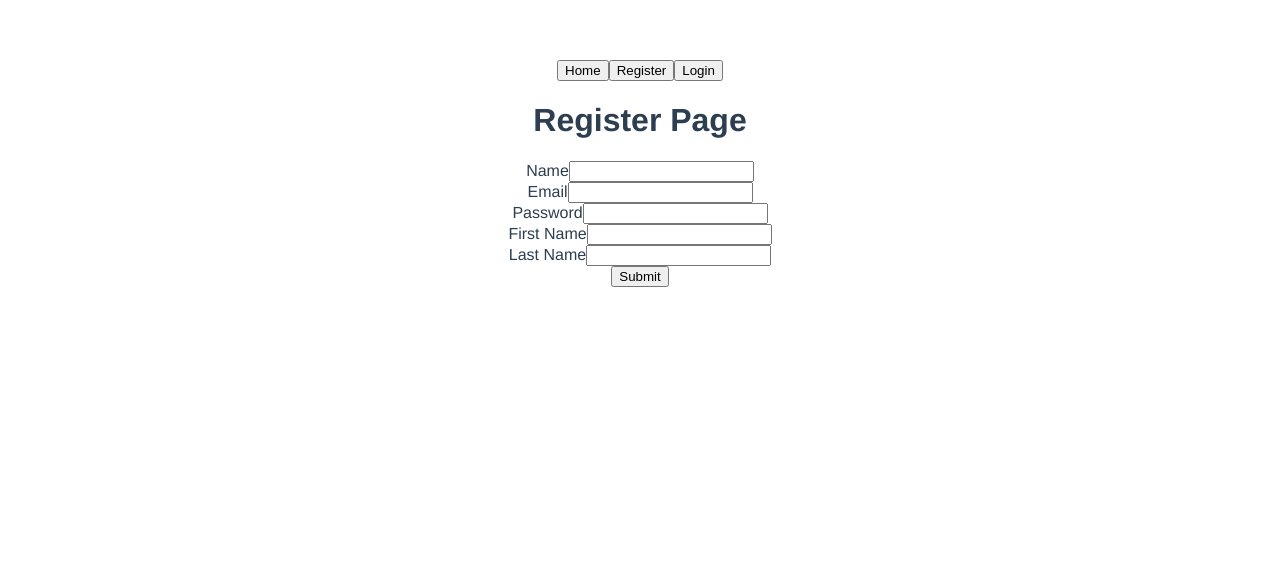
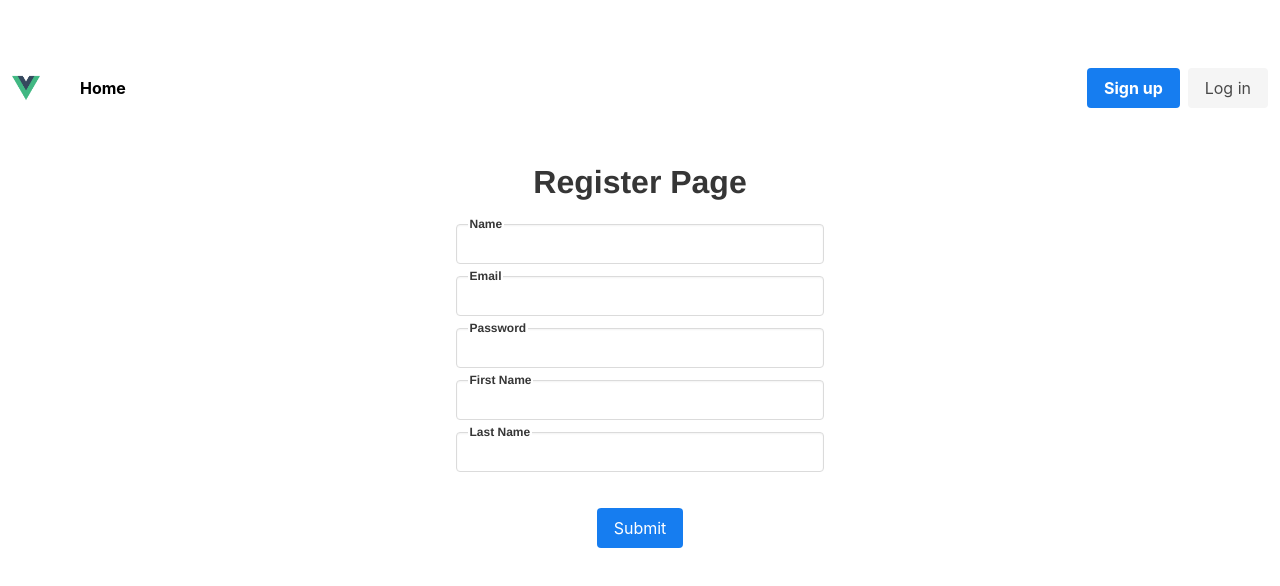
Before and after one commit to davisjb2/Auth2, a Vue app: page /register in a window 1280 px wide. Shown: the top 586 px of the page. Built offline with nearby package versions, Linux system fonts and the light colour scheme.

Commit message:
made it pretty w/ buefy and bulma

```diff
--- a/package.json
+++ b/package.json
@@ -8,6 +8,8 @@
     "lint": "vue-cli-service lint"
   },
   "dependencies": {
+    "buefy": "^0.8.4",
+    "bulma": "^0.7.5",
     "core-js": "^2.6.5",
     "vue": "^2.6.10",
     "vue-router": "^3.1.3",
--- a/src/App.vue
+++ b/src/App.vue
@@ -1,13 +1,45 @@
 <template>
   <div id="app">
-    <nav>
-      <button v-if="!loggedIn" @click="goRouter('home')">Home</button>
-      <button v-if="!loggedIn" @click="goRouter('register')">Register</button>
-      <button v-if="!loggedIn" @click="goRouter('login')">Login</button>
-      <button v-if="loggedIn" @click="goRouter('dashboard')">Dashboard</button>
-      <button v-if="loggedIn" @click="goRouter('account')">Account</button>
-      <button v-if="loggedIn" @click="logoutUser">Logout</button>
-    </nav>
+    <b-navbar>
+        <template slot="brand">
+            <b-navbar-item tag="router-link" :to="{ path: '/' }">
+                <img
+                    src="./assets/logo.png"
+                >
+            </b-navbar-item>
+        </template>
+        <template slot="start">
+            <b-navbar-item tag="div">
+                <div class="buttons">
+                    <button v-if="!loggedIn" @click="goRouter('home')" class="button is-info diff-button">
+                        <strong>Home</strong>
+                    </button>
+                    <button v-if="loggedIn" @click="goRouter('dashboard')" class="button is-info diff-button">
+                        Dashboard
+                    </button>
+                    <button v-if="loggedIn" @click="goRouter('account')" class="button is-light diff-button">
+                        Account
+                    </button>
+                </div>
+            </b-navbar-item>
+        </template>
+
+        <template slot="end">
+            <b-navbar-item tag="div">
+                <div class="buttons">
+                    <button v-if="!loggedIn" @click="goRouter('register')" class="button is-info">
+                        <strong>Sign up</strong>
+                    </button>
+                    <button v-if="!loggedIn" @click="goRouter('login')" class="button is-light">
+                        Log in
+                    </button>
+                    <button v-if="loggedIn" @click="logoutUser" class="button is-light">
+                        Logout
+                    </button>
+                </div>
+            </b-navbar-item>
+        </template>
+    </b-navbar>
     <router-view></router-view>
   </div>
 </template>
@@ -48,4 +80,10 @@ export default {
   color: #2c3e50;
   margin-top: 60px;
 }
+
+.diff-button {
+  background: none !important;
+  color: black !important;
+  border: none !important;
+}
 </style>
--- a/src/components/account.vue
+++ b/src/components/account.vue
@@ -1,23 +1,36 @@
 <template>
-  <div>
-    <h1>Account Page</h1>
-    <label for="name">Name</label>
-    <input :disabled="disabled" type="text" name="username" v-model="user.username">
-    <br>
-    <label for="email">Email</label>
-    <input :disabled="disabled" type="email" name="email" v-model="user.email">
-    <br>
-    <label for="password">Password</label>
-    <input :disabled="disabled" type="password" name="password" v-model="user.password">
-    <br>
-    <label for="firstName">First Name</label>
-    <input :disabled="disabled" type="text" name="firstName" v-model="user.firstName">
-    <br>
-    <label for="lastName">Last Name</label>
-    <input :disabled="disabled" type="text" name="lastName" v-model="user.lastName">
-    <br>
-    <button v-if="!disabled" @click="submit">Submit</button>
-    <button v-else @click="edit">Edit</button>
+  <div class="section">
+    <div class="container">
+      <h1 class="title">Account Page</h1>
+      <div class="columns">
+        <div class="column"></div>
+        <div class="column">
+          <b-field label="Name" label-position="on-border">
+            <b-input :disabled="disabled" type="text" name="username" v-model="user.username"></b-input>
+          </b-field>
+          <b-field label="Email" label-position="on-border">
+            <b-input :disabled="disabled" type="email" name="email" v-model="user.email"></b-input>
+          </b-field>
+          <b-field label="Password" label-position="on-border">
+            <b-input :disabled="disabled" type="password" name="password" v-model="user.password"></b-input>
+          </b-field>
+          <b-field label="First Name" label-position="on-border">
+            <b-input :disabled="disabled" type="text" name="firstName" v-model="user.firstName"></b-input>
+          </b-field>
+          <b-field label="Last Name" label-position="on-border">
+            <b-input :disabled="disabled" type="lastName" name="lastName" v-model="user.lastName"></b-input>
+          </b-field>
+          <br>
+          <b-button tag="input" v-if="disabled" class="button is-info"
+                native-type="submit" @click="edit"
+                value="Edit" />
+          <b-button tag="input" v-else class="button is-info"
+                native-type="submit" @click="submit"
+                value="Submit" />
+        </div>
+        <div class="column"></div>
+      </div>
+    </div>
   </div>
 </template>
 
--- a/src/components/dashboard.vue
+++ b/src/components/dashboard.vue
@@ -1,6 +1,7 @@
 <template>
   <div>
-    <h1>Dashboard Page</h1>
+    <h1 class="title">Dashboard Page</h1>
+    <img src="../assets/Design1.jpg">
   </div>
 </template>
 
--- a/src/components/login.vue
+++ b/src/components/login.vue
@@ -1,13 +1,23 @@
 <template>
-  <div>
-    <h1>Login Page</h1>
-    <label for="email">Email or Username</label>
-    <input type="text" name="email" v-model="user.email">
-    <br>
-    <label for="password">Password</label>
-    <input type="password" name="password" v-model="user.password">
-    <br>
-    <button @click="submit">Submit</button>
+  <div class="section">
+    <div class="container">
+      <h1 class="title">Login Page</h1>
+      <div class="columns">
+        <div class="column"></div>
+        <div class="column">
+          <b-field label="Name" label-position="on-border">
+            <b-input type="text" name="username" v-model="user.username"></b-input>
+          </b-field>
+          <b-field label="Password" label-position="on-border">
+            <b-input type="password" name="password" v-model="user.password"></b-input>
+          </b-field>
+          <b-button tag="input" class="button is-info"
+                native-type="submit" @click="submit"
+                value="Submit" />
+        </div>
+        <div class="column"></div>
+      </div>
+    </div>
   </div>
 </template>
 
--- a/src/components/register.vue
+++ b/src/components/register.vue
@@ -1,22 +1,33 @@
 <template>
-  <div>
-    <h1>Register Page</h1>
-    <label for="name">Name</label>
-    <input type="text" name="username" v-model="user.username">
-    <br>
-    <label for="email">Email</label>
-    <input type="email" name="email" v-model="user.email">
-    <br>
-    <label for="password">Password</label>
-    <input type="password" name="password" v-model="user.password">
-    <br>
-    <label for="firstName">First Name</label>
-    <input type="text" name="firstName" v-model="user.firstName">
-    <br>
-    <label for="lastName">Last Name</label>
-    <input type="text" name="lastName" v-model="user.lastName">
-    <br>
-    <button @click="submit">Submit</button>
+  <div class="section">
+    <div class="container">
+      <h1 class="title">Register Page</h1>
+      <div class="columns">
+        <div class="column"></div>
+        <div class="column">
+          <b-field label="Name" label-position="on-border">
+            <b-input type="text" name="username" v-model="user.username"></b-input>
+          </b-field>
+          <b-field label="Email" label-position="on-border">
+            <b-input type="email" name="email" v-model="user.email"></b-input>
+          </b-field>
+          <b-field label="Password" label-position="on-border">
+            <b-input type="password" name="password" v-model="user.password"></b-input>
+          </b-field>
+          <b-field label="First Name" label-position="on-border">
+            <b-input type="text" name="firstName" v-model="user.firstName"></b-input>
+          </b-field>
+          <b-field label="Last Name" label-position="on-border">
+            <b-input type="lastName" name="lastName" v-model="user.lastName"></b-input>
+          </b-field>
+          <br>
+          <b-button tag="input" class="button is-info"
+                native-type="submit" @click="submit"
+                value="Submit" />
+        </div>
+        <div class="column"></div>
+      </div>
+    </div>
   </div>
 </template>
 
--- a/src/main.js
+++ b/src/main.js
@@ -2,6 +2,11 @@ import Vue from 'vue'
 import App from './App.vue'
 import router from './router'
 import store from './store/store.js'
+import Buefy from 'buefy'
+import 'buefy/dist/buefy.css'
+//import './../node_modules/bulma/css/bulma.css';
+
+Vue.use(Buefy)
 
 Vue.config.productionTip = false
 
```
Also changed, not shown: src/assets/Design1.jpg (added).
